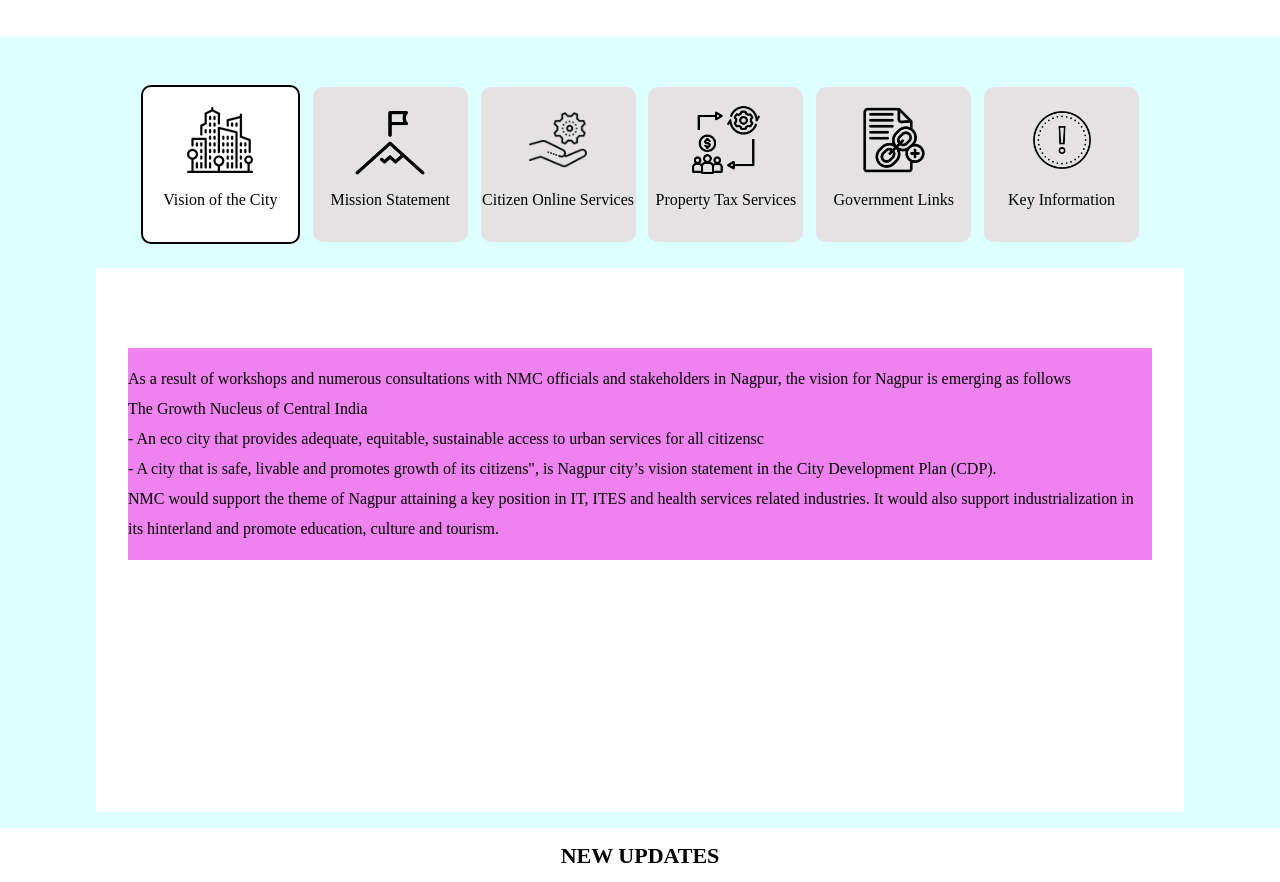
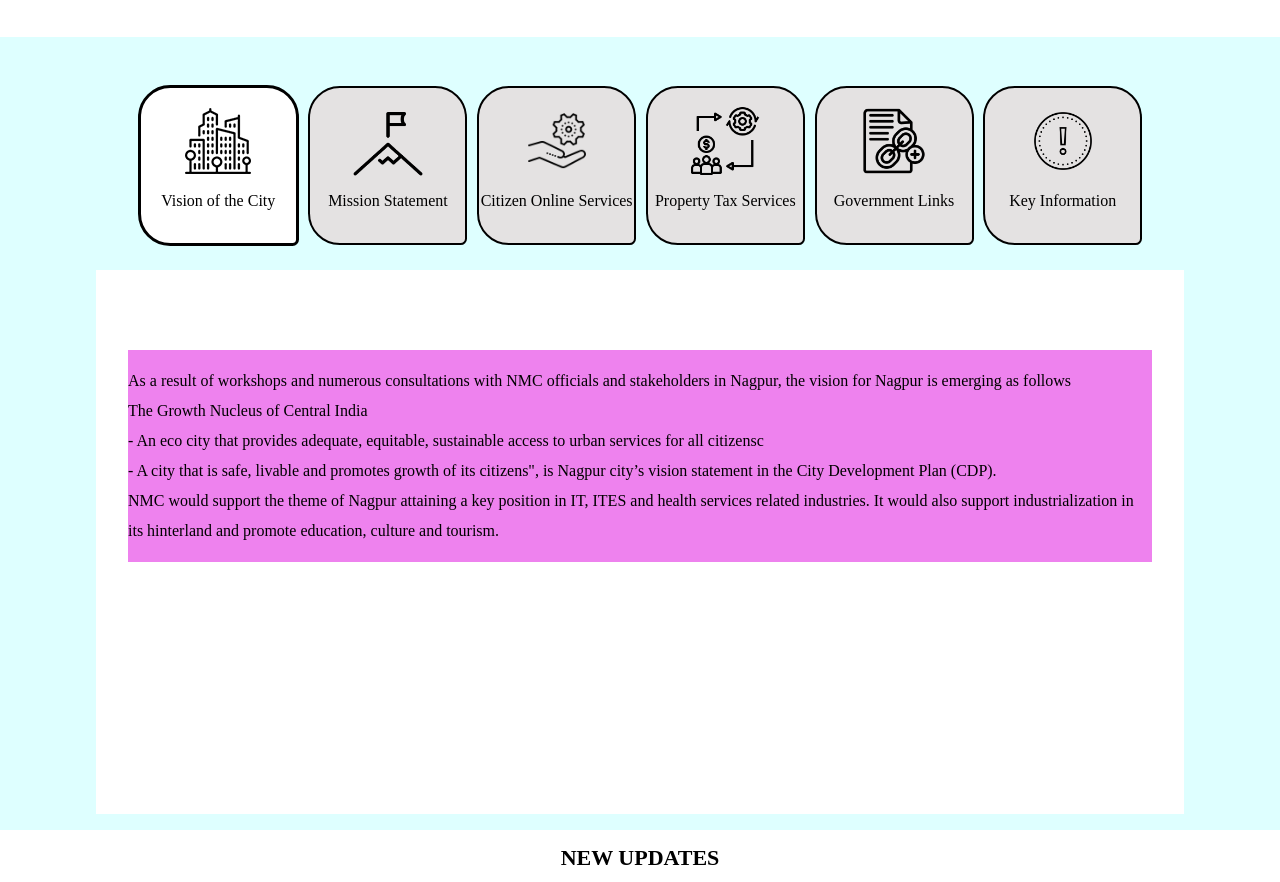
Before and after one commit to AniketAtey/agov.github.io, a plain HTML site: page index.html in a window 1280 px wide. Shown: the part 1665-2547 px from the top of the page. Drawn offline with nearby package versions, Linux system fonts and the light colour scheme.

Commit message:
Added border and border-radius to button panel

```diff
--- a/style.css
+++ b/style.css
@@ -481,7 +481,8 @@ body {
     align-items: center;
     justify-content: center;
     cursor: pointer;
-    border-radius: 10px;
+    border: 2px solid black;
+    border-radius: 20% 20% 4% 20%;
 }
 
 .panelul li img {
@@ -490,7 +491,7 @@ body {
 }
 
 .activate {
-    border: 2px solid black;
+    border: 3px solid  !important;
     border-radius: 40px;
     background-color: white !important;
 }
```
